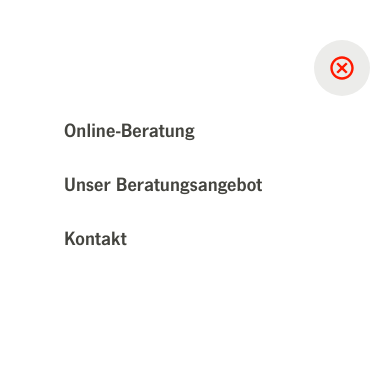
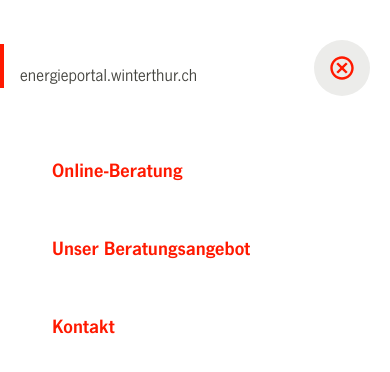
Before and after one commit to Geoinformation-Winterthur/energieportal-winterthur-main, a Next.js app: page / in a window 390 px wide. Both pictures are taken after a click on the button 342 px from the left and 68 px from the top of the page. Shown: the top 372 px of the page. Built offline with nearby package versions, Linux system fonts and the light colour scheme.

Commit message:
Refactor navigation

```diff
--- a/src/app/online-beratung/page.tsx
+++ b/src/app/online-beratung/page.tsx
@@ -1,6 +1,6 @@
 import { Intro } from "@/components/common/intro/intro";
 import { useTranslation } from "../../../i18n";
-import { SideBySide } from "@/components/common/side-by-side/side-by-side";
+import { TwoCols } from "@/components/common/layout/two-cols/two-cols";
 import { Teaser } from "@/components/common/teaser/teaser";
 import { Section } from "@/components/common/section/section";
 import { Contact } from "@/components/common/contact/contact";
@@ -25,7 +25,7 @@ export default function OnlineConsulting() {
   return (
     <main>
       <Intro title={t("online_consulting.intro.title")} lead={t("online_consulting.intro.lead")} variant="light" />
-      <SideBySide contentLeft={leftContent()} contentRight={rightContent()}></SideBySide>
+      <TwoCols contentLeft={leftContent()} contentRight={rightContent()}></TwoCols>
     </main>
   );
 }
--- a/src/components/common/header/header.module.scss
+++ b/src/components/common/header/header.module.scss
@@ -30,6 +30,7 @@
   align-items: baseline;
   gap: var(--spacing-4);
 
+
   @include tablet-up {
     height: var(--spacing-11);
   }
@@ -42,9 +43,20 @@
   width: var(--spacing-1);
   height: var(--spacing-11);
   background-color: var(--color-brand-red);
+  z-index: 2;
 
   @include tablet-up {
     top: var(--spacing-9);
+  }
+}
+
+.header__domain {
+  position: absolute;
+  top: var(--spacing-16);
+
+  @include tablet-up {
+    top: 0;
+    position: relative;
   }
 }
 
--- a/src/components/common/header/header.tsx
+++ b/src/components/common/header/header.tsx
@@ -14,8 +14,8 @@ export const Header = () => {
     <header className={styles["header"]}>
       <div className={styles["header__content"]}>
         <div className={styles["header__topline"]}>
-          <div className={styles["header__red-strip"]}></div>
-          <p>{t('general.header.domain')}</p>
+          <div className={styles["header__red-strip"]} />
+          <Link href="/" className={`${styles["header__domain"]} link--primary`}>{t('general.header.domain')}</Link>
           {!isMobile && <Logo type="full" width={260} />}
         </div>
         <Link href="/"><h1 className={styles["header__title"]}>{t('general.header.title')}</h1></Link>
--- a/src/components/common/navigation/navigation.module.scss
+++ b/src/components/common/navigation/navigation.module.scss
@@ -22,21 +22,6 @@
   gap: var(--spacing-8);
 }
 
-.navigation__item {
-  @include typo-body();
-
-  a {
-    color: var(--color-text-primary);
-    transition: color 0.2s ease-out;
-
-    &:focus,
-    &:hover,
-    &:active {
-      color: var(--color-links);
-    }
-  }
-}
-
 .navigation__divider {
   width: 2px;
   height: var(--spacing-4);
@@ -51,18 +36,27 @@
   position: fixed;
   display: flex;
   flex-direction: column;
-  gap: var(--spacing-8);
-  padding: 120px var(--spacing-16);
+  gap: var(--spacing-14);
+  padding: 160px var(--spacing-5);
   height: 100%;
   width: 100%;
   background-color: var(--color-white);
   top: 0;
   left: 0;
   transition: all 0.2s ease-out;
+}
+
+.navigation-panel__items {
+  margin-left: var(--spacing-8);
 
   a {
     @include typo-headline-4();
   }
+}
+
+.navigation__domain {
+  position: absolute;
+  top: var(--spacing-16);
 }
 
 .navigation--open {
--- a/src/components/common/navigation/navigation.tsx
+++ b/src/components/common/navigation/navigation.tsx
@@ -1,11 +1,11 @@
 "use client"
 import Link from "next/link";
+import { usePathname } from "next/navigation";
+import { Fragment, useEffect, useState } from "react";
 import { useTranslation } from "react-i18next";
-import styles from "./navigation.module.scss"
-import { Fragment, useEffect, useState } from "react";
+import { useWindowSize } from "../../../hooks/useWindowSize";
 import { Icon } from "../icon/icon";
-import { useWindowSize } from "../../../hooks/useWindowSize";
-import { usePathname } from "next/navigation";
+import styles from "./navigation.module.scss";
 
 export const Navigation = ({ }) => {
   const { t } = useTranslation();
@@ -14,10 +14,10 @@ export const Navigation = ({ }) => {
   const [isOpen, setIsOpen] = useState<boolean>(false);
   const { isMobile } = useWindowSize();
 
-
   useEffect(() => {
-    setActiveItem(pathname)
-  }, [pathname])
+    setActiveItem(pathname);
+    document.body.classList.toggle("no-scroll", isOpen);
+  }, [pathname, isOpen])
 
 
   const items = [
@@ -44,7 +44,7 @@ export const Navigation = ({ }) => {
       {items.map((item, i) => (
         <Fragment key={i}>
           <li className={`${styles["navigation__item"]} ${item.slug === activeItem ? styles["navigation__item--active"] : ""}`}>
-            <Link href={item.slug}>{item.title}</Link>
+            <Link href={item.slug} className="link--primary">{item.title}</Link>
           </li>
           {
             i < items.length - 1 && <div className={styles["navigation__divider"]} />
@@ -58,9 +58,10 @@ export const Navigation = ({ }) => {
     <>
       {isOpen ? <Icon icon="close" size={24} onButtonClick={toggleNavMenu} /> : <Icon icon="burger" size={24} onButtonClick={toggleNavMenu} />}
       <ul className={`${styles["navigation-panel"]} ${isOpen ? styles["navigation--open"] : styles["navigation--closed"]}`}>
+        <Link href="/" onClick={toggleNavMenu} className={`${styles["navigation__domain"]} link--primary`}>{t('general.header.domain')}</Link>
         {items.map((item) => (
-          <li className={`${styles["navigation__item"]} ${item.slug === activeItem ? styles["navigation__item--active"] : ""}`} key={item.slug}>
-            <Link href={item.slug}>{item.title}</Link>
+          <li className={styles["navigation-panel__items"]} key={item.slug}>
+            <Link href={item.slug} onClick={() => setIsOpen(false)}>{item.title}</Link>
           </li>
         ))}
       </ul>
@@ -68,7 +69,7 @@ export const Navigation = ({ }) => {
   )
 
   return (
-    <nav className={`${styles["navigation"]}`}>
+    <nav className={styles["navigation"]}>
       {isMobile ? navOnMobile() : navOnDesktop()}
     </nav>
   );
--- a/src/styles/globals.scss
+++ b/src/styles/globals.scss
@@ -5,3 +5,4 @@
 @import "./normalize";
 @import "./spacings";
 @import "./typography";
+@import "./utilities";
--- a/src/styles/links.scss
+++ b/src/styles/links.scss
@@ -26,6 +26,16 @@ a {
   }
 }
 
+a.link--primary {
+  color: var(--color-text-primary);
+
+  &:focus,
+  &:hover,
+  &:active {
+    color: var(--color-links);
+  }
+}
+
 @keyframes animate {
   0% {
     transform: translateX(0);
--- /dev/null
+++ b/src/styles/utilities.scss
@@ -0,0 +1,3 @@
+.no-scroll {
+  overflow: hidden;
+}
```
